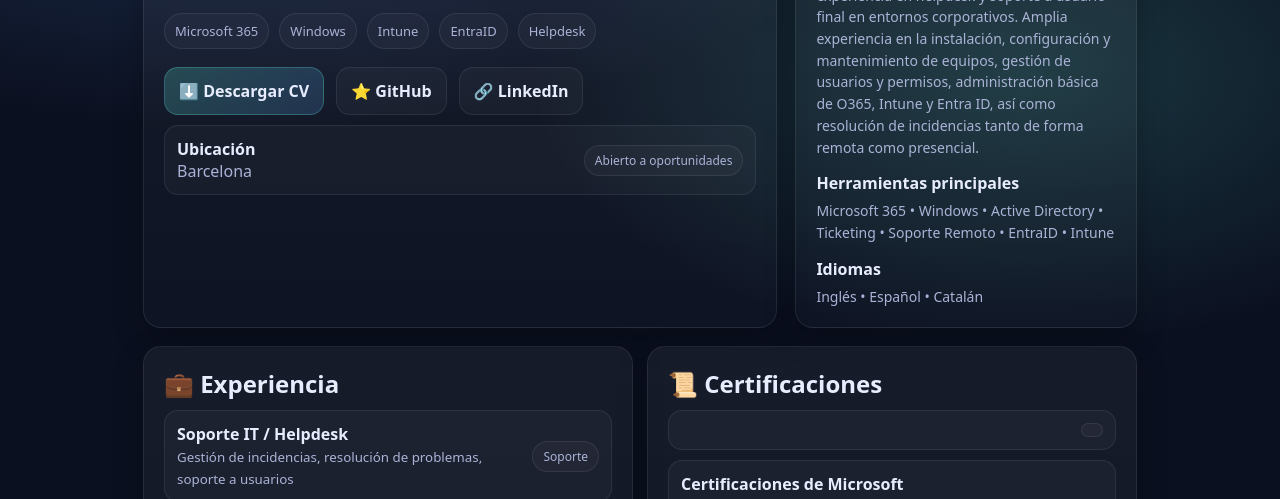
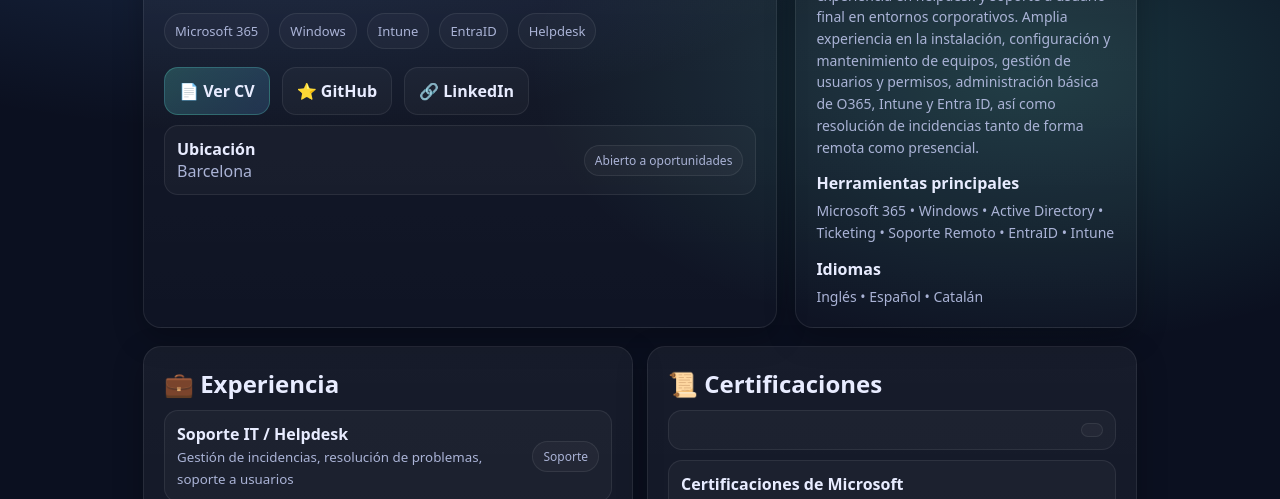
Before and after one commit to levan1988/levan1988.github.io, a plain HTML site: page index.html in a window 1280 px wide. Shown: the part 229-728 px from the top of the page. Drawn offline with Linux system fonts and the light colour scheme.

Commit message:
Update CV link to open in a new tab

```diff
--- a/index.html
+++ b/index.html
@@ -195,7 +195,7 @@
         </div>
 
         <div class="cta">
-          <a class="btn primary" href="cv.pdf" download>⬇️ Descargar CV</a>
+          <a class="btn primary" href="CV.pdf" target="_blank" rel="noopener">📄 Ver CV</a>
           <a class="btn" href="https://github.com/levan1988" target="_blank">⭐ GitHub</a>
           <a class="btn" href="https://www.linkedin.com/in/levantamazashvili" target="_blank">🔗 LinkedIn</a>
         </div>
```
